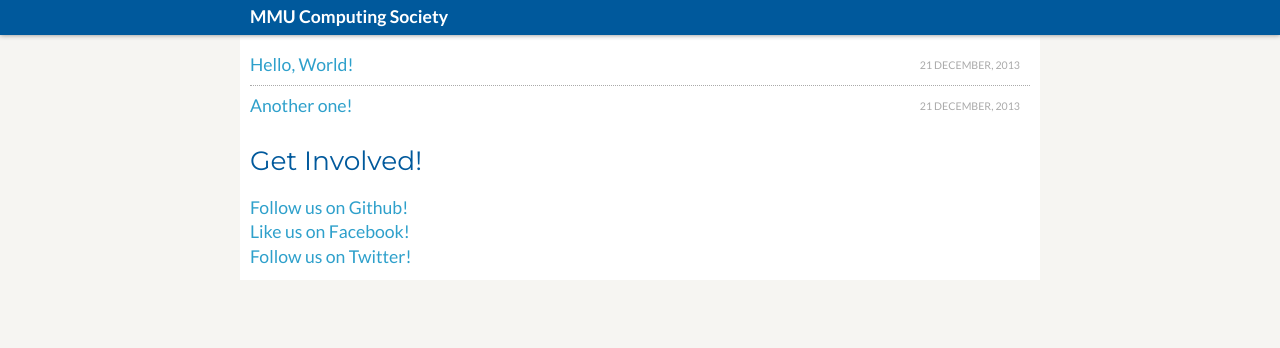
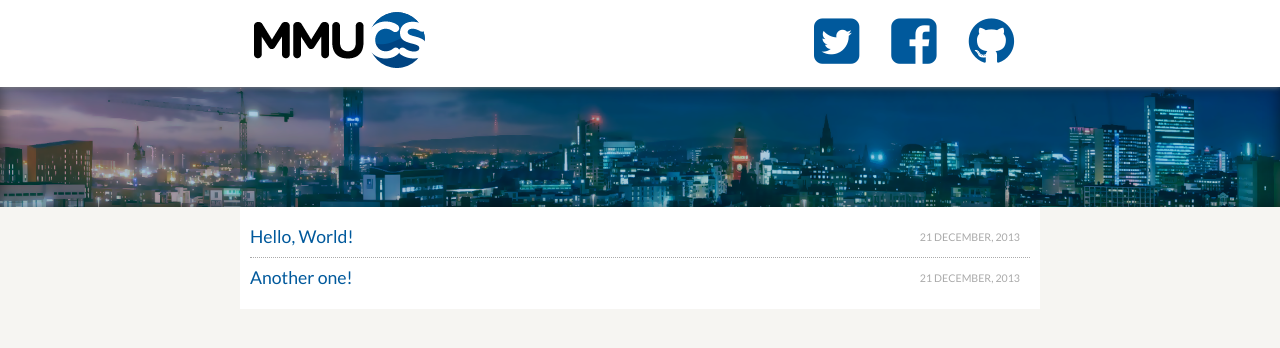
Before and after one commit to mmucomputing/mmucomputing.github.io, a Jekyll site: the page built from index.html, in a window 1280 px wide. Shown: the top 348 px of the page. Built offline with Jekyll 4.4.1, drawn with Linux system fonts in a browser that asks for light colours; nearby versions of some CDN libraries; Markdown is read by kramdown in place of the engine named in the settings; comment, search, counter and statistics services are not loaded.

Commit message:
Changed design, made it look a bit less like Facebook.

```diff
--- a/_config.yml
+++ b/_config.yml
@@ -1,6 +1,6 @@
 markdown: rdiscount
 pygments: true
-permalink: :title
+permalink: /:categories/:year/:month/:day/:title
 rdiscount:
   extensions: [smart]
 
--- a/_layouts/layout.html
+++ b/_layouts/layout.html
@@ -15,18 +15,24 @@
 
   <link rel="alternate" type="application/rss+xml" href="/atom.xml" />
 
-  <link rel="stylesheet" href="/css/fontawesome.min.css" type="text/css" media="screen, projection" />
-  <link rel="stylesheet" href="/css/style.css" type="text/css" media="screen, projection" />
-  <link rel="stylesheet" href="/css/pygments.css" type="text/css" />
+  <link href="/css/style.css" rel="stylesheet" type="text/css" />
+  <link href="/css/pygments.css" rel="stylesheet" type="text/css" />
+  <link href="//netdna.bootstrapcdn.com/font-awesome/4.0.3/css/font-awesome.css" rel="stylesheet" type="text/css" />
   <link rel="apple-touch-icon" href="/apple-touch-icon.png" />
 </head>
 
 <body>
   <div id="header">
     <div class="fixed-width">
-      <a href="/">MMU Computing Society</a>
+      <ul id="navigation">
+        <li><a href="https://twitter.com/{{ site.twitter }}" title="Follow us on Twitter!"><i class="fa fa-2x fa-twitter-square"></i></a></li>
+        <li><a href="https://facebook.com/{{ site.facebook }}" title="Like us on Facebook!"><i class="fa fa-2x fa-facebook-square"></i></a></li>
+        <li><a href="https://github.com/{{ site.github }}" title="Follow us on Github!"><i class="fa fa-2x fa-github"></i></a></li>
+      </ul>
+      <a class="title" href="/"><img src="/images/logo.png" alt="MMU Computing Society" /></a></h1>
     </div>
   </div>
+  <div id="masthead"></div>
   <div id="main" class="fixed-width">
     {{ content }}
   </div>
--- a/css/style.css
+++ b/css/style.css
@@ -1,5 +1,5 @@
 @import url(http://fonts.googleapis.com/css?family=Lato:400,700);
-@import url(http://fonts.googleapis.com/css?family=Montserrat:400,700);
+@import url(http://fonts.googleapis.com/css?family=Quicksand:400,700);
 
 html, body {
   background: #f6f5f2;
@@ -11,7 +11,7 @@ html, body {
 
 h1, h2, h3, h4, h5, h6 {
   color: #00599c;
-  font-family: 'Montserrat', Arial;
+  font-family: 'Quicksand', Arial;
   font-weight: normal;
 }
 
@@ -27,12 +27,13 @@ div.fixed-width {
 }
 
 a {
-  color: #2ea0cb;
+  color: #00599c;
   text-decoration: none;
+  transition: all 0.25s ease 0s;
 }
 
   a:hover {
-    color: #00599c;
+    color: #004482;
   }
 
 img.photo
@@ -47,23 +48,36 @@ img.photo
 }
 
 div#header {
-  background: #00599c;
+  background: #ffffff;
   overflow: hidden;
-  padding: 5px 0px;
 
   -moz-box-shadow: 0 0 5px #888;
   -webkit-box-shadow: 0 0 5px #888;
   box-shadow: 0 0 5px #888;
 
   position: relative;
-  z-index: 1;
+  z-index: 2;
 }
 
-div#header a {
-  color: #ffffff;
-  float: left;
-  font-weight: bold;
+  div#header a.title {
+    float: left;
+    font-size: 100%;
+    padding: 10px 0px;
+  }
+
+ul#navigation {
+  float: right;
 }
+
+  ul#navigation li {
+    float: left;
+  }
+
+    ul#navigation li a {
+      display: block;
+      font-size: 150%;
+      padding: 16px;
+    }
 
 div#main {
   background: #ffffff;
@@ -76,9 +90,12 @@ div#main h1 {
   margin: 20px 0px;
 }
 
-div#mast-head {
-  float: left;
-  margin-right: 10px;
+div#masthead {
+  background: url('../images/masthead.png') no-repeat;
+  background-size: cover;
+  height: 120px;
+
+  box-shadow: inset 0 0 15px rgba(0,0,0,.5);
 }
 
 div#introduction {
--- a/index.html
+++ b/index.html
@@ -8,9 +8,3 @@ layout: layout
   </li>
   {% endfor %}
 </ul>
-<h2>Get Involved!</h2>
-<ul>
-  <li><a href="https://github.com/{{ site.github }}"><i class="fa fa-github"></i>Follow us on Github!</a></li>
-  <li><a href="https://www.facebook.com/{{ site.facebook }}"><i class="fa fa-facebook-square"></i> Like us on Facebook!</a></li>
-  <li><a href="https://twitter.com/{{ site.twitter }}"><i class="fa fa-twitter-square"></i> Follow us on Twitter!</a></li>
-</ul>
```
Also changed, not shown: images/group_photo.png (deleted), images/logo.png, images/masthead.png (added).
